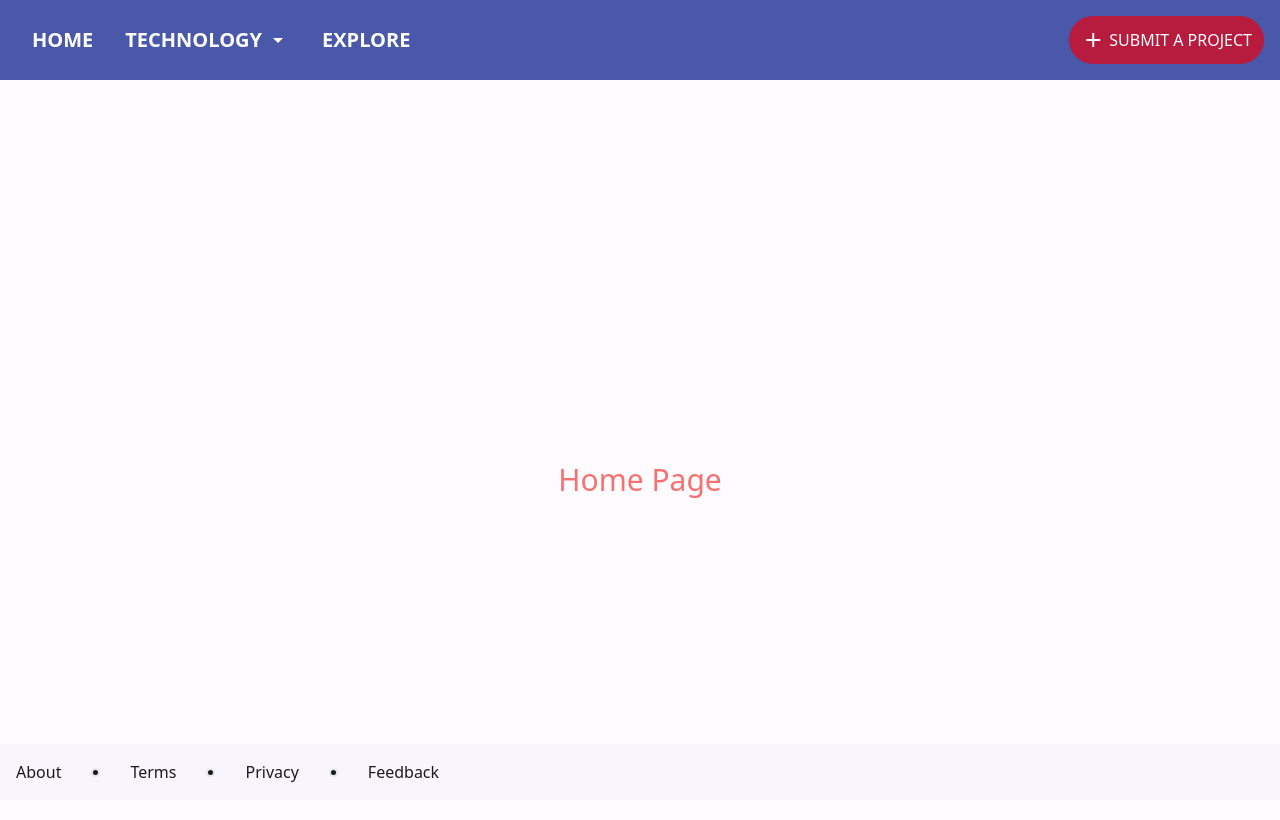
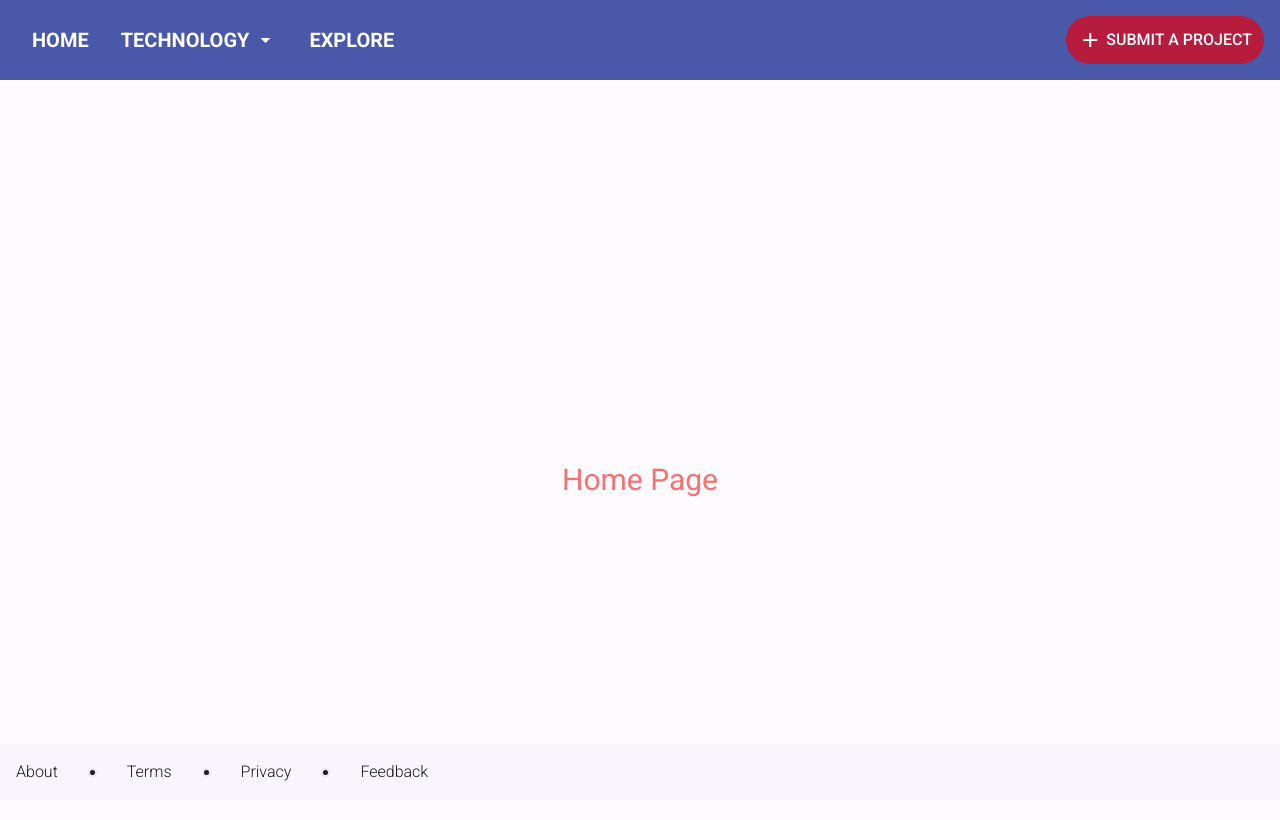
Before and after one commit to sinatra-pod/moringa-library, a React (Create React App) app in the folder webapp/: page / in a window 1280 px wide. Shown: the top 820 px of the page. Built offline with nearby package versions, Linux system fonts and the light colour scheme.

Commit message:
Font: Fix layering issue.

```diff
--- a/webapp/src/index.css
+++ b/webapp/src/index.css
@@ -1,5 +1,11 @@
+@import url('https://fonts.googleapis.com/css2?family=Roboto:ital,wght@0,100;0,300;0,400;0,500;0,700;0,900;1,100;1,300;1,400;1,500;1,700;1,900&display=swap');
+
 @tailwind base;
 @tailwind components;
 @tailwind utilities;
 
-@import url('https://fonts.googleapis.com/css2?family=Roboto:ital,wght@0,100;0,300;0,400;0,500;0,700;0,900;1,100;1,300;1,400;1,500;1,700;1,900&display=swap');
+@layer base {
+    html {
+        font-family: Roboto, sans-serif;
+    }
+}
```
